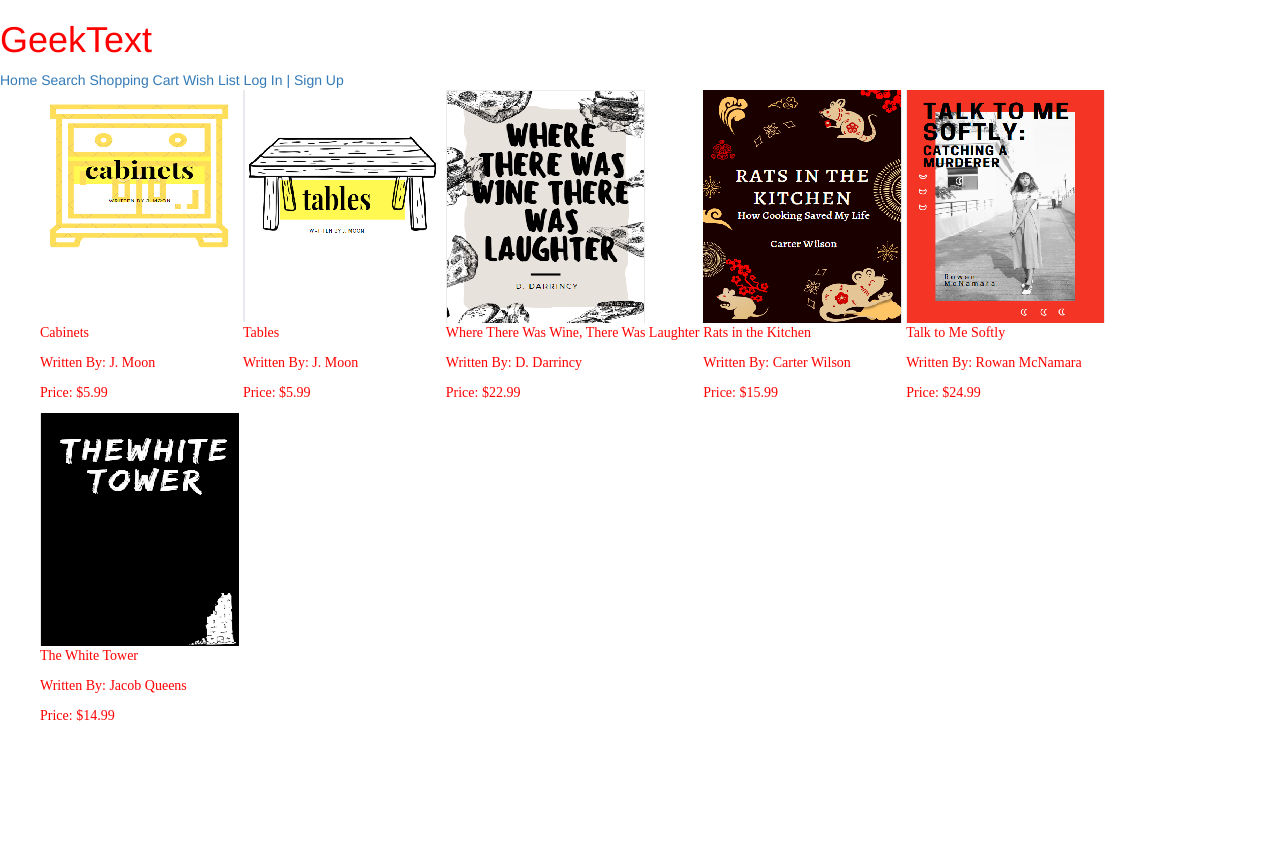
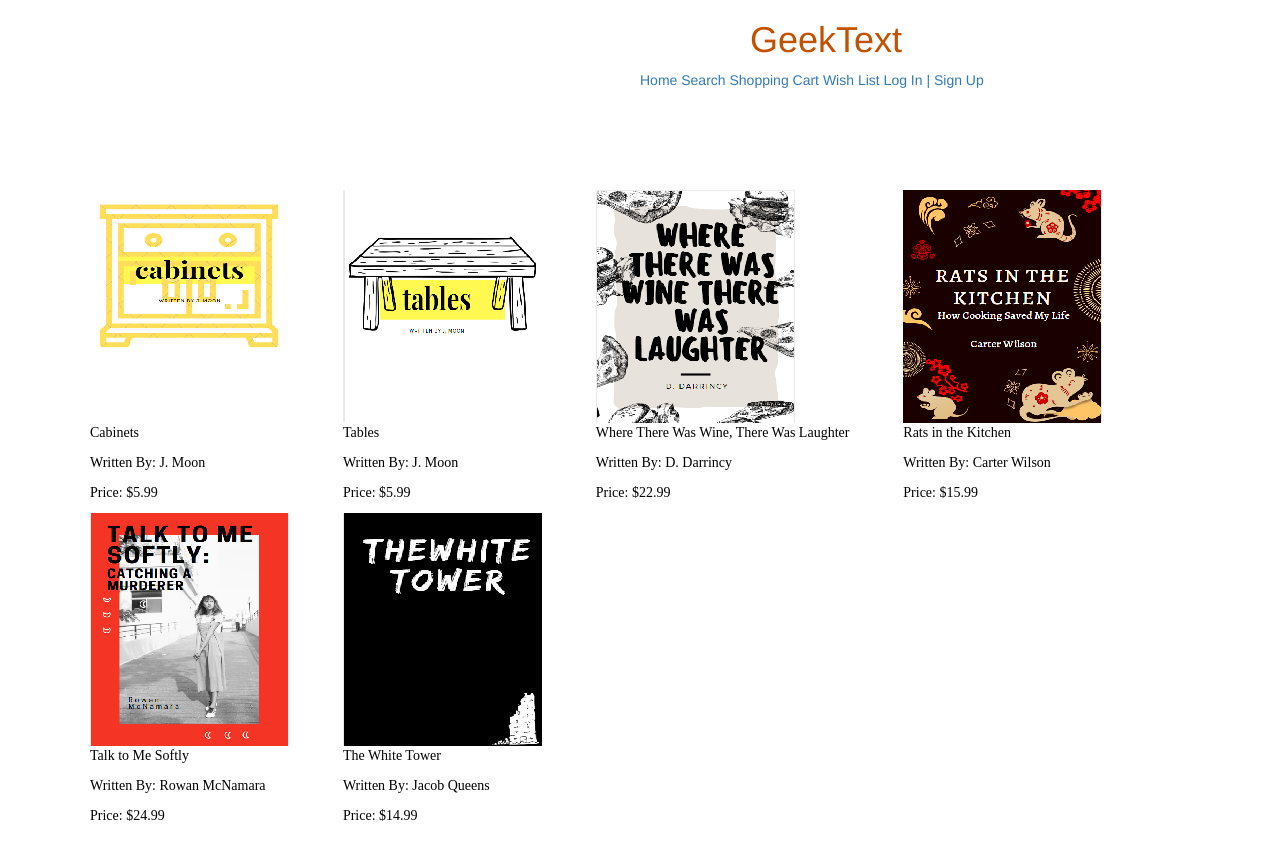
Before and after one commit to daniellnelson/geektext, a Django app: page / in a window 1280 px wide. Before the commit the page ends 721 px from the top, so only its background shows below. Run offline with Django 3.2, Linux system fonts and the light colour scheme; data comes from the database, SQL or seed files in the repository; both versions use the stored data as it was after the commit; some libraries are stand-ins or nearby versions.

Commit message:
created new book

```diff
--- a/details/static/css/admin/css/details.css
+++ b/details/static/css/admin/css/details.css
@@ -1,12 +1,22 @@
 .logo {
-    color: red;
+    color: #C25100;
+	float: center;
+	margin-left: 750px;
+}
+
+.topnav {
+    color: #C25100;
+	float: center;
+	margin-left: 640px;
+	padding-bottom: 100px;
 }
 
 .booktitle {
 	 display:inline-block;
+	 margin-left: 50px;
 }
 
 p {
-	color: red;
+	color: black;
 	font-family: 'Lobster';
 }
```
Also changed, not shown: db.sqlite3, uploads/uploads/tower.PNG (added).
